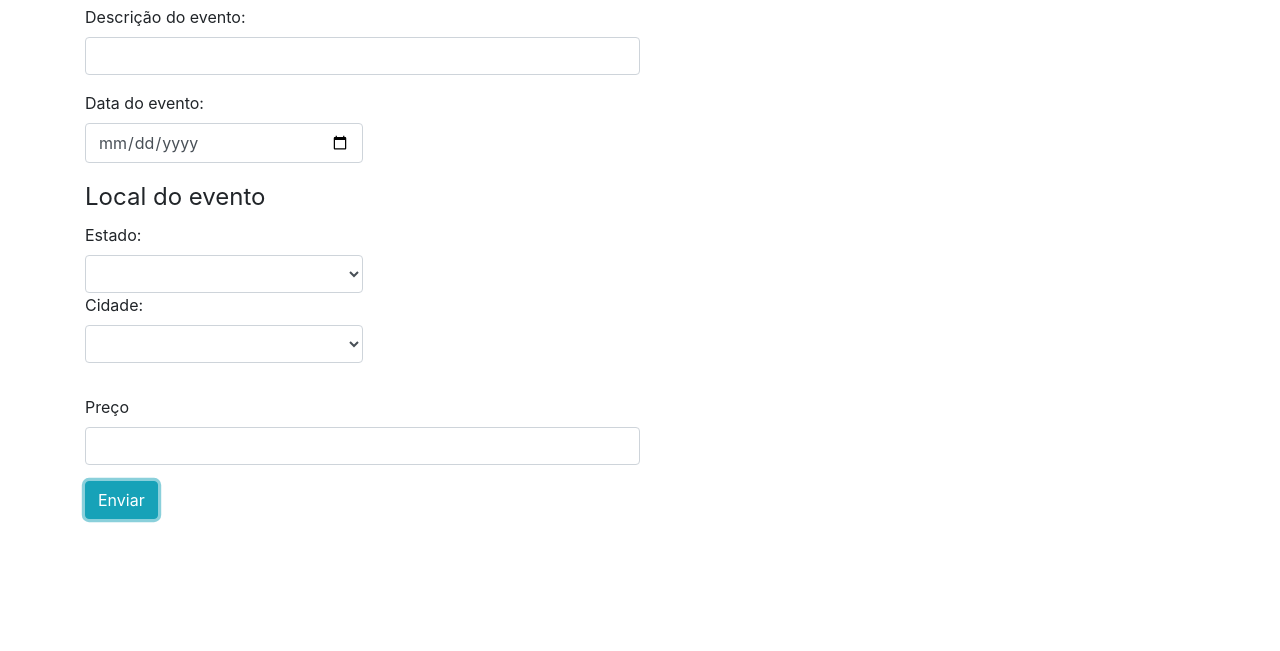
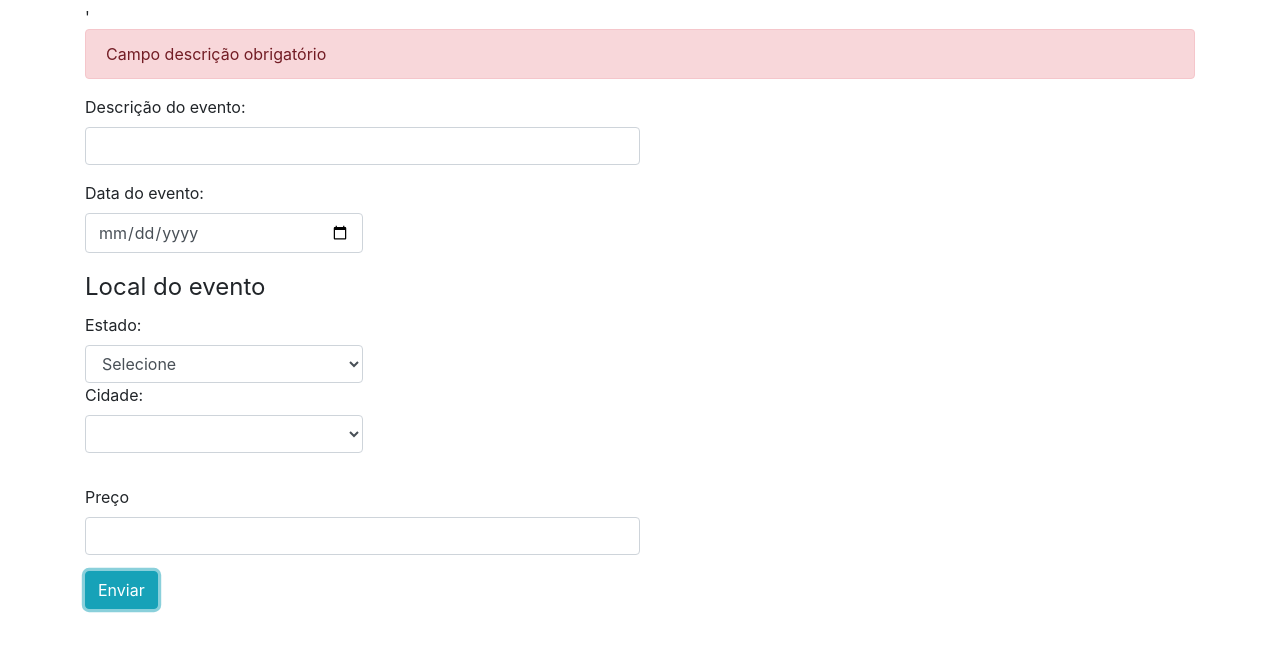
Before and after one commit to brunoleomont/PrototiposJavaScript, a plain HTML site: page index.html in a window 1280 px wide. Both pictures are taken after a click on the button "Enviar". Shown: the part 51-702 px from the top of the page. Drawn offline with nearby package versions, Linux system fonts and the light colour scheme.

Commit message:
Alterações do lab 01 e 02

```diff
--- a/index.html
+++ b/index.html
@@ -12,6 +12,7 @@
 
             <div class="container">
                     <h1>Cadastro de Eventos</h1>
+                    <div id="mensagem"></div>
                     <form>
                         <div class="form-group">
                             <label for="descricao">Descrição do evento:</label>
@@ -36,7 +37,7 @@
                         <button class="btn btn-info" type="button" id="btnEnviar">Enviar</button>
                     </form>
             </div>
-
+        <script src="http://code.jquery.com/jquery-3.3.1.min.js"></script>
         <script src="scripts/funcoes.js"></script>
     </body>
 </html>
--- a/scripts/funcoes.js
+++ b/scripts/funcoes.js
@@ -0,0 +1,63 @@
+var estados = [
+    { "id": "1", "estado": "SP" },
+    { "id": "2", "estado": "RJ" },
+    { "id": "3", "estado": "MG" },
+    { "id": "4", "estado": "BA" },
+]
+
+
+var cidades = [
+    { "id": "1", "idestado": "1", "cidade": "CAMPINAS" },
+    { "id": "2", "idestado": "1", "cidade": "SOROCABA" },
+    { "id": "3", "idestado": "2", "cidade": "NITEROI" },
+    { "id": "4", "idestado": "2", "cidade": "CABO FRIO" },
+    { "id": "5", "idestado": "2", "cidade": "ANGRA" },
+    { "id": "6", "idestado": "3", "cidade": "BELO HORIZONTE" },
+    { "id": "7", "idestado": "3", "cidade": "BETIM" },
+    { "id": "8", "idestado": "3", "cidade": "EXTREMA" },
+    { "id": "9", "idestado": "4", "cidade": "SALVADOR" },
+    { "id": "10", "idestado": "4", "cidade": "PORTO SEGURO" },
+]
+
+
+$(document).ready(function () {
+    //lista de estados
+    $("#estado").html("<option>Selecione</option>")
+    $.each(estados, function (i, estado) {
+        $("#estado").append($('<option>', {
+            value: estado.id,
+            text: estado.estado
+        }))
+    })
+
+//lista de cidades
+$("#estado").change(function () {
+        var idestado = $(this).val()
+        var cidadesFiltradas = $.grep(cidades, function (e) {
+            return e.idestado == idestado;
+        })
+        $("#cidade").html("<option>Selecione</option>")
+        $.each(cidadesFiltradas, function (i, cidade) {
+            $("#cidade").append($('<option>', {
+                value: cidade.id,
+                text: cidade.cidade
+            }))
+        })
+    })
+
+    $("#btnEnviar").click(function () {
+        var descricao = $("#descricao").val()
+        var data = $("#data").val()
+        var preco = $("#preco").val()
+
+        if (descricao == "") {
+                $("#mensagem").html("'<div class='alert alert-danger' role='alert'>Campo descrição obrigatório</div>")
+        } else {
+            var resultado = "<strong>Dados do evento</strong><br/>"
+            resultado += "Descrição: " + descricao
+            resultado += "<br/>Data: " + data
+            resultado += "<br/>Preço: " + preco
+            $("#mensagem").html("'<div class='alert alert-success'role='alert'>" + resultado + "</div>")
+        }
+    })
+})
```
